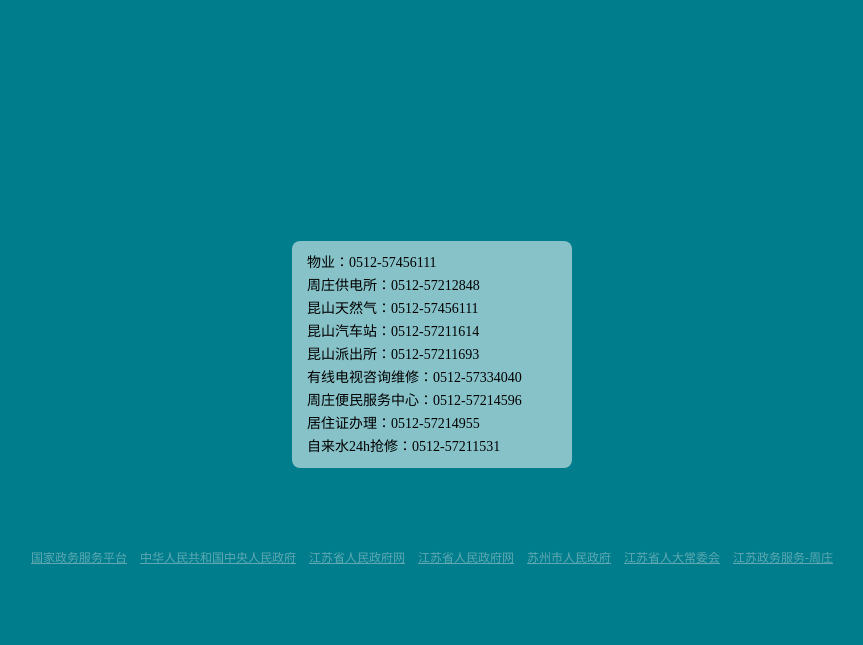
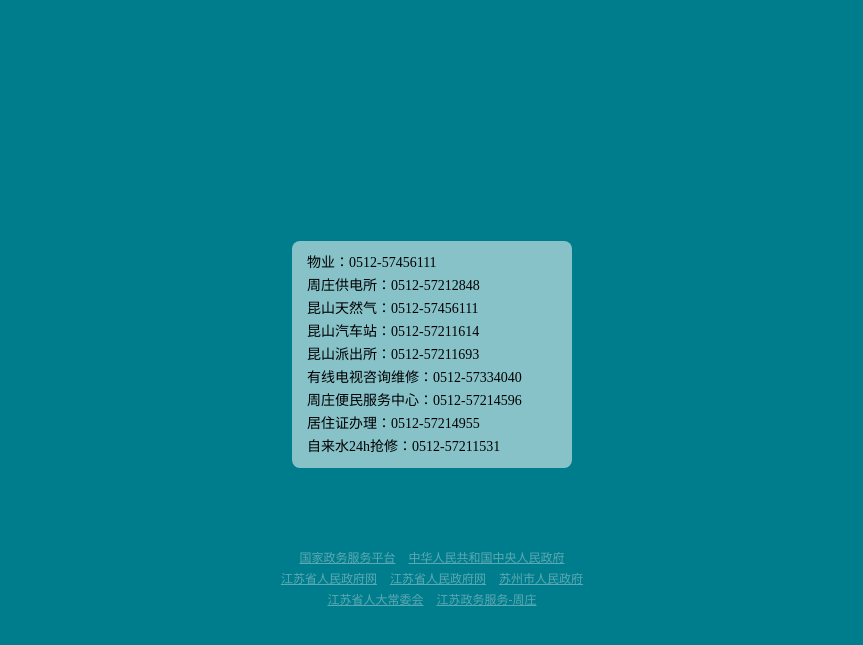
Before and after one commit to shuiyuezhouzhuang/shuiyuezhouzhuang.github.io, a plain HTML site: page index.html in a window 1280 px wide. Shown: the part 429-1074 px from the top of the page, without its empty margins (208-1071 px from the left). Drawn offline with Linux system fonts and the light colour scheme.

Commit message:
update style

```diff
--- a/index.css
+++ b/index.css
@@ -69,5 +69,6 @@ table {
   font-size: 12px;
   line-height: 21px;
   padding: 0 0 80px 0;
-  margin: 0 60px;
+  margin: 0 auto 60px auto;
+  max-width: 360px;
 }
```
